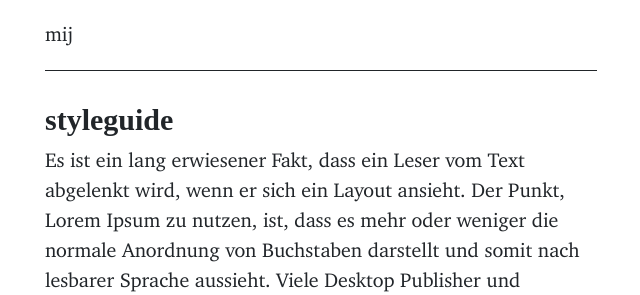
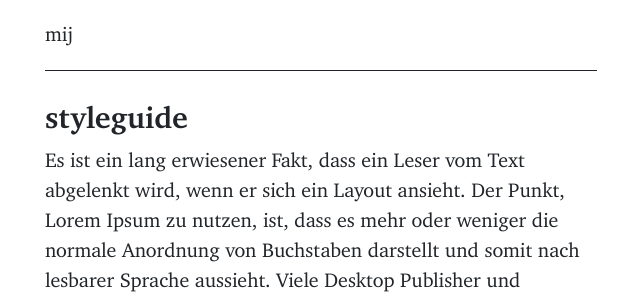
Before and after one commit to muhammadilfaj/mij, a Jekyll site: the page built from styleguide.md, in a window 1280 px wide. Shown: the top 295 px of the page, without its empty margins (319-959 px from the left). Built offline with Jekyll 4.4.1, drawn with Linux system fonts in a browser that asks for light colours; some web fonts are replaced.

Commit message:
Update stylesheet.css

```diff
--- a/assets/stylesheet.css
+++ b/assets/stylesheet.css
@@ -17,8 +17,8 @@
   font-display: auto;
   font-style: italic;
   font-weight: 400;
-  src:  url('assets/xcharter-italic.woff2') format('woff2'),
-        url('assets/xcharter-italic.woff') format('woff');
+  src:  url('/mij/assets/xcharter-italic.woff2') format('woff2'),
+        url('/mij/assets/xcharter-italic.woff') format('woff');
 }
 
 @font-face {
@@ -26,8 +26,8 @@
   font-display: auto;
   font-style: normal;
   font-weight: 700;
-  src:  url('assets/xcharter-bold.woff2') format('woff2'),
-        url('assets/xcharter-bold.woff') format('woff');
+  src:  url('/mij/assets/xcharter-bold.woff2') format('woff2'),
+        url('/mij/assets/xcharter-bold.woff') format('woff');
 }
 
 @font-face {
@@ -35,8 +35,8 @@
   font-display: auto;
   font-style: italic;
   font-weight: 700;
-  src:  url('assets/xcharter-bolditalic.woff2') format('woff2'),
-        url('assets/xcharter-bolditalic.woff') format('woff');
+  src:  url('/mij/assets/xcharter-bolditalic.woff2') format('woff2'),
+        url('/mij/assets/xcharter-bolditalic.woff') format('woff');
 }
 
 @font-face {
@@ -176,6 +176,7 @@ h5,
 h6 {
   margin-top: 0;
   margin-bottom: .25em;
+
   line-height: 1.25;
   font-weight: 700;
 }
```
